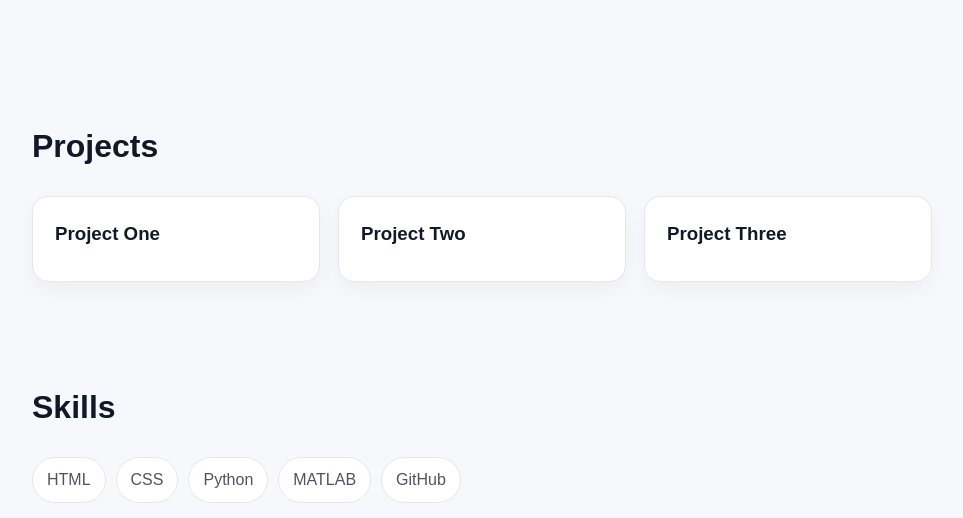
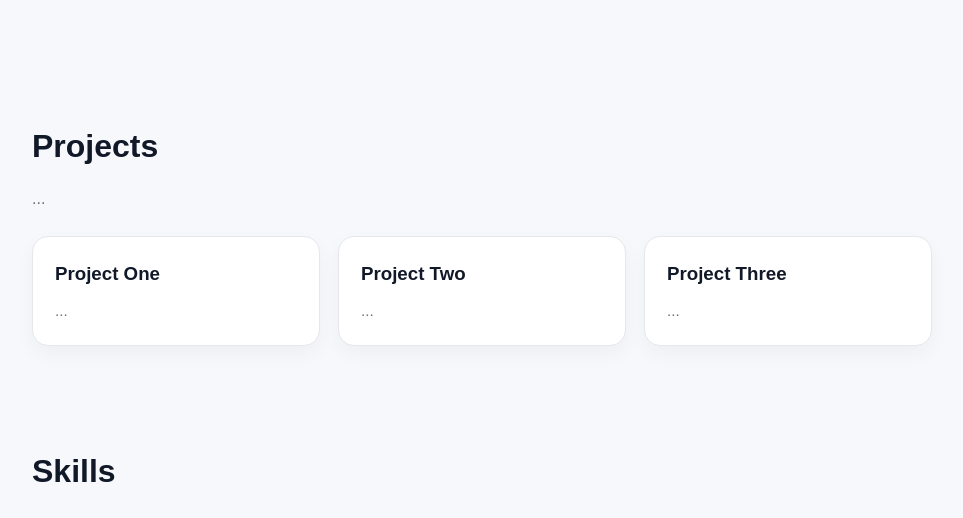
Before and after one commit to mryu9-bit/profile, a plain HTML site: page index.html in a window 1280 px wide. Shown: the part 664-1182 px from the top of the page, without its empty margins (158-1121 px from the left). Drawn offline with Linux system fonts and the light colour scheme.

Commit message:
Add placeholder text to project descriptions

```diff
--- a/index.html
+++ b/index.html
@@ -213,23 +213,23 @@
     <section id="projects" class="container">
       <h2>Projects</h2>
       <p class="section-text">
-
+        ...
       </p>
 
       <div class="cards">
         <div class="card">
           <h3>Project One</h3>
-          <p></p>
+          <p>...</p>
         </div>
 
         <div class="card">
           <h3>Project Two</h3>
-          <p></p>
+          <p>...</p>
         </div>
 
         <div class="card">
           <h3>Project Three</h3>
-          <p></p>
+          <p>...</p>
         </div>
       </div>
     </section>
```
